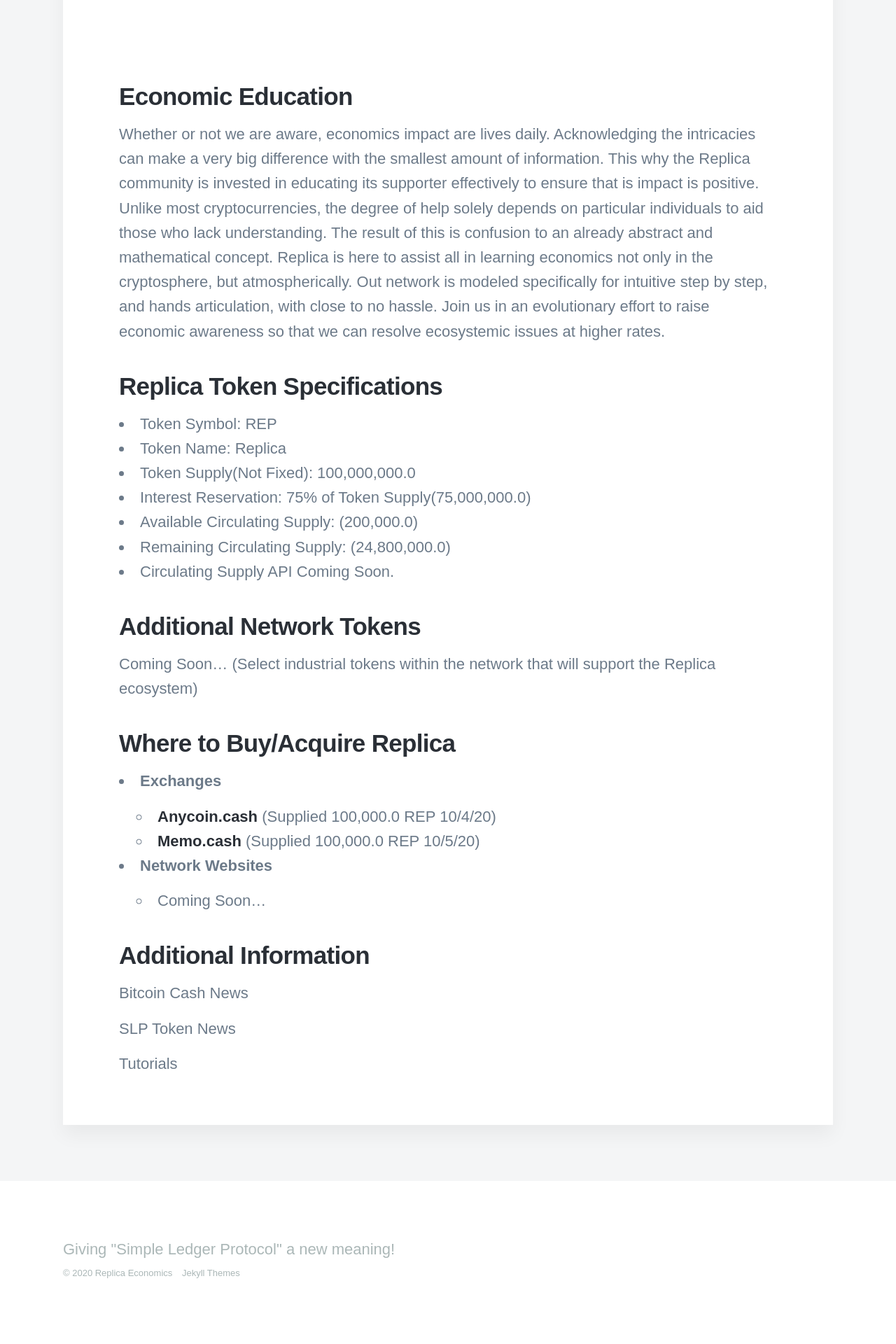
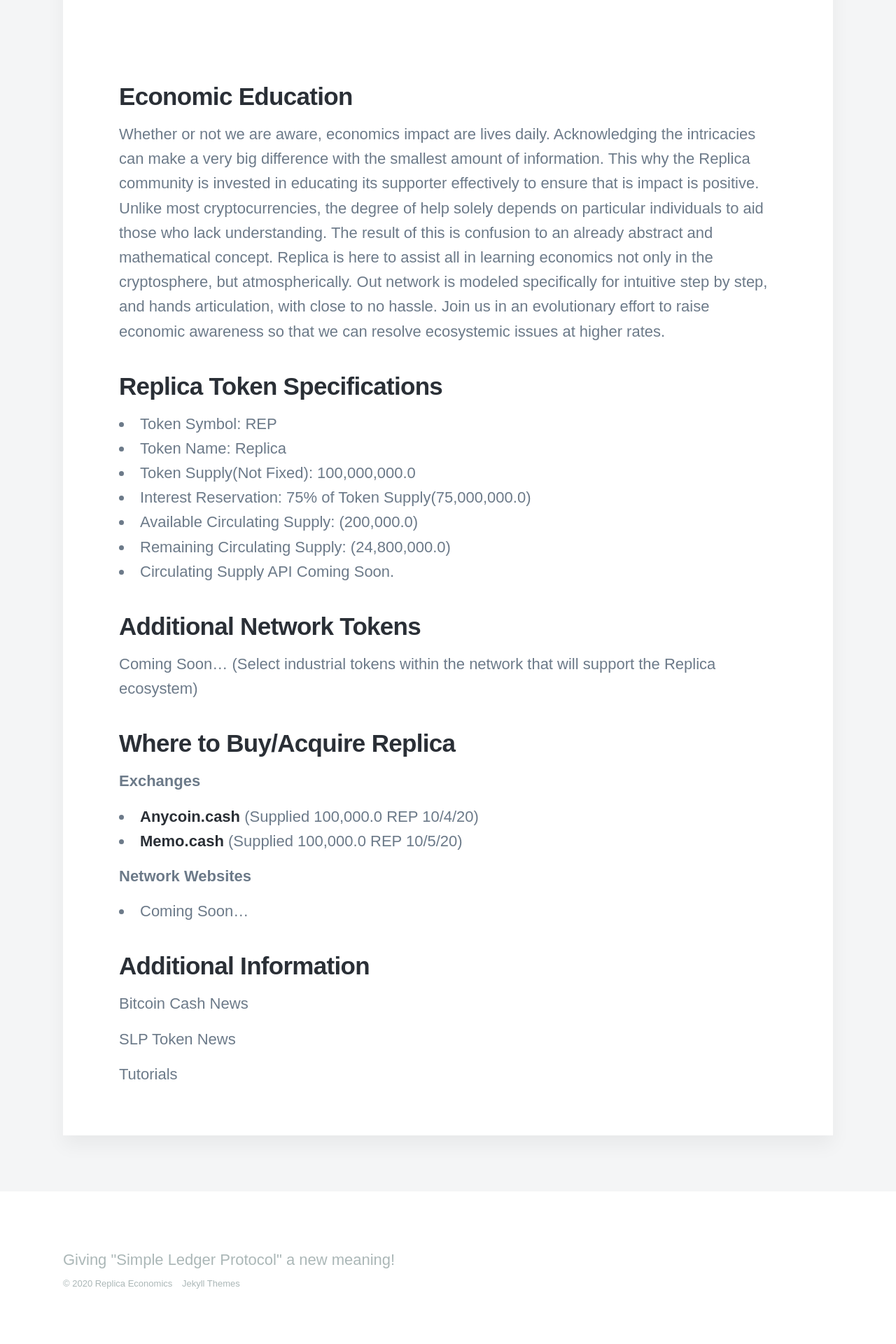
Before and after one commit to ishyu/Replica-Economics, a Jekyll site: the page built from _projects/replica_overview.md, in a window 1280 px wide. Shown: the part 1742-3662 px from the top of the page at 70% size. Built offline with Jekyll 4.4.1, drawn with Linux system fonts in a browser that asks for light colours; nearby versions of some CDN libraries; some web fonts are replaced.

```diff
--- a/_projects/replica_overview.md
+++ b/_projects/replica_overview.md
@@ -30,13 +30,13 @@ Coming Soon...
 
 ## Where to Buy/Acquire Replica
 
-* **Exchanges**
+**Exchanges**
   * [Anycoin.cash](https://www.anycoin.cash/)
    (Supplied 100,000.0 REP 10/4/20)
   * [Memo.cash](https://memo.cash/)
    (Supplied 100,000.0 REP 10/5/20)
 
-* **Network Websites**
+**Network Websites**
   * Coming Soon...
 
 ## Additional Information
```
